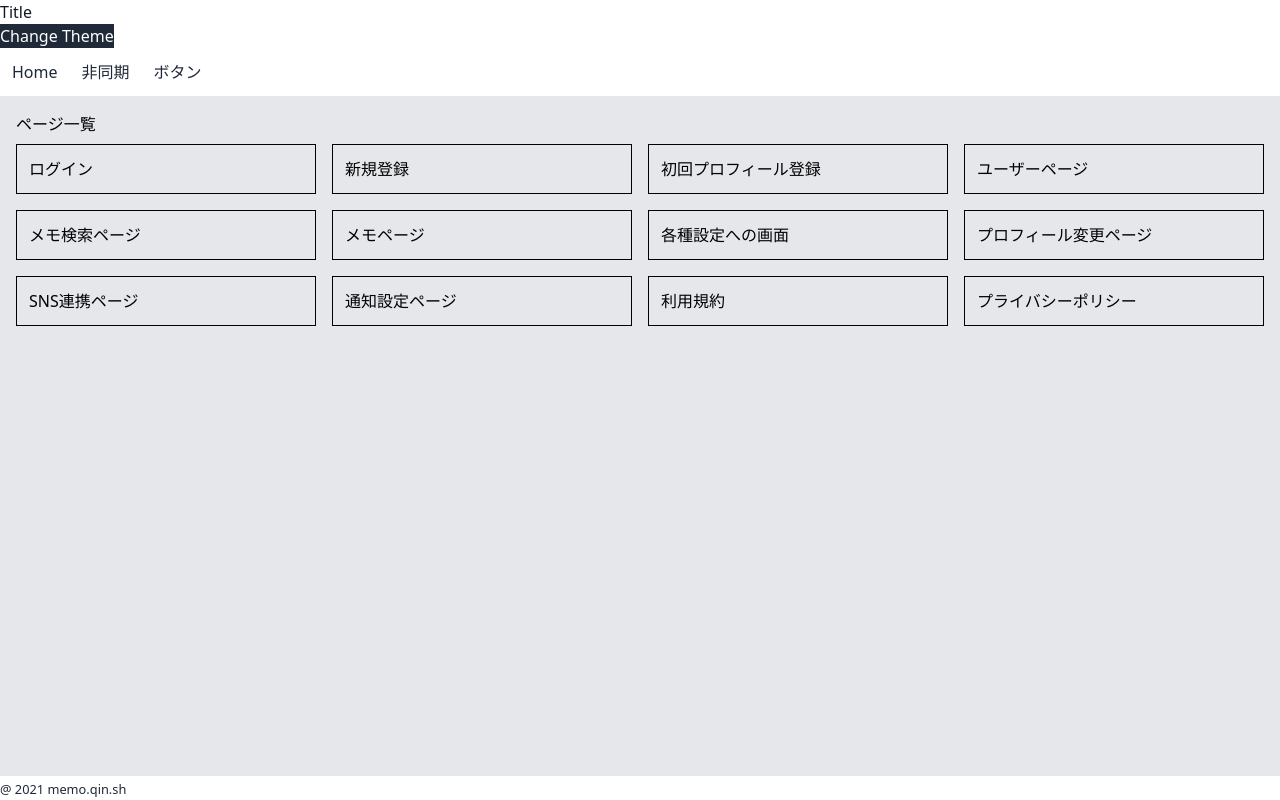
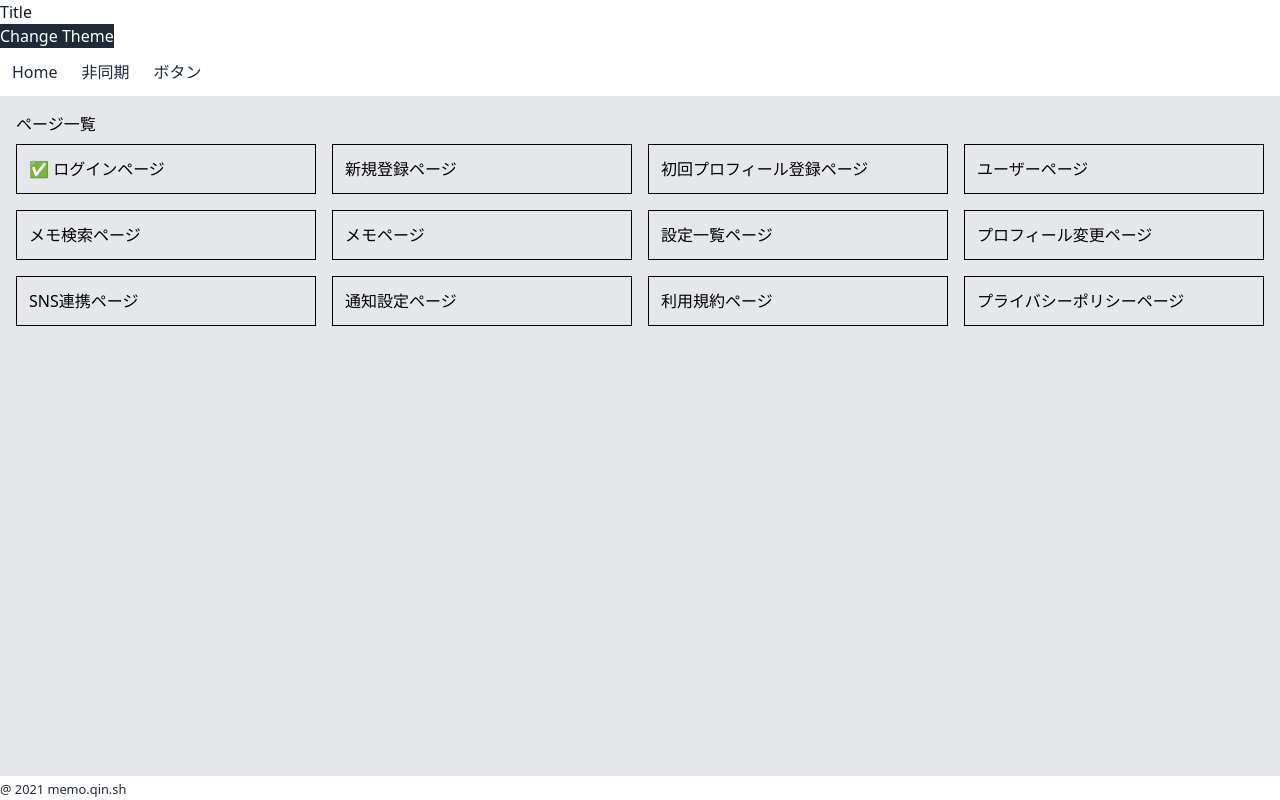
Before and after one commit to qin-salon/qin-memo, a Next.js app: page / in a window 1280 px wide. Built offline with nearby package versions, Linux system fonts and the light colour scheme.

Commit message:
🩹 微修正

```diff
--- a/src/pages/index.tsx
+++ b/src/pages/index.tsx
@@ -3,18 +3,18 @@ import Link from "next/link";
 import { Layout } from "src/components/layout";
 
 const PAGES = [
-  { href: "/signin", label: "ログイン" },
-  { href: "/signup", label: "新規登録" },
-  { href: "/registration", label: "初回プロフィール登録" },
-  { href: "/user/foo", label: "ユーザーページ" },
-  { href: "/search", label: "メモ検索ページ" },
-  { href: "/note/foo", label: "メモページ" },
-  { href: "/settings", label: "各種設定への画面" },
-  { href: "/settings/profile", label: "プロフィール変更ページ" },
-  { href: "/settings/account", label: "SNS連携ページ" },
-  { href: "/settings/notification", label: "通知設定ページ" },
-  { href: "/terms", label: "利用規約" },
-  { href: "/privacy", label: "プライバシーポリシー" },
+  { href: "/signin", label: "ログインページ", isDone: true },
+  { href: "/signup", label: "新規登録ページ", isDone: false },
+  { href: "/registration", label: "初回プロフィール登録ページ", isDone: false },
+  { href: "/user/foo", label: "ユーザーページ", isDone: false },
+  { href: "/search", label: "メモ検索ページ", isDone: false },
+  { href: "/note/foo", label: "メモページ", isDone: false },
+  { href: "/settings", label: "設定一覧ページ", isDone: false },
+  { href: "/settings/profile", label: "プロフィール変更ページ", isDone: false },
+  { href: "/settings/account", label: "SNS連携ページ", isDone: false },
+  { href: "/settings/notification", label: "通知設定ページ", isDone: false },
+  { href: "/terms", label: "利用規約ページ", isDone: false },
+  { href: "/privacy", label: "プライバシーポリシーページ", isDone: false },
 ] as const;
 
 const Index: NextPage = () => {
@@ -27,7 +27,7 @@ const Index: NextPage = () => {
             return (
               <li key={page.href}>
                 <Link href={page.href}>
-                  <a className="block p-3 border border-black">{page.label}</a>
+                  <a className="block p-3 border border-black">{`${page.isDone ? "✅ " : ""}${page.label}`}</a>
                 </Link>
               </li>
             );
```
